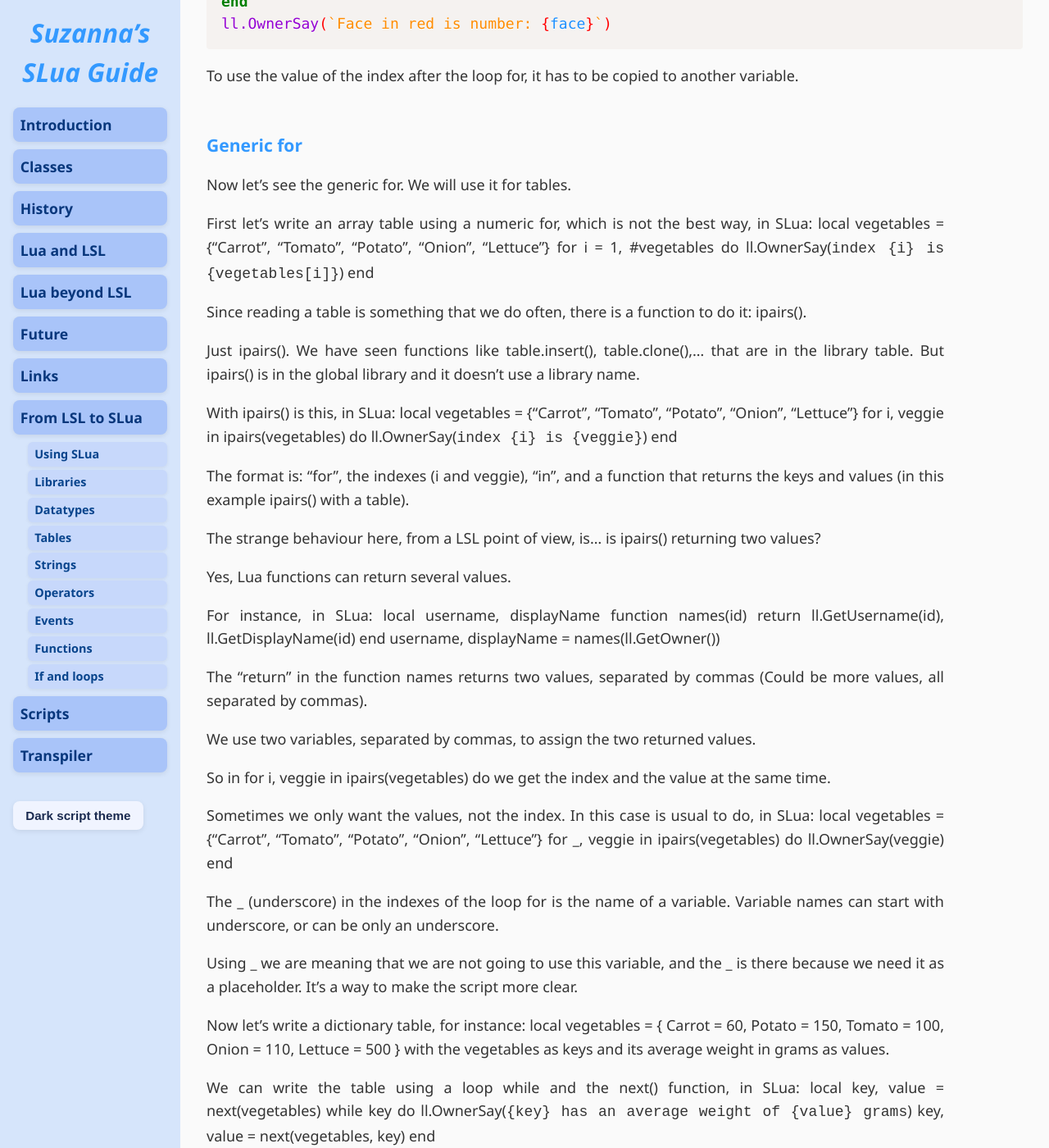
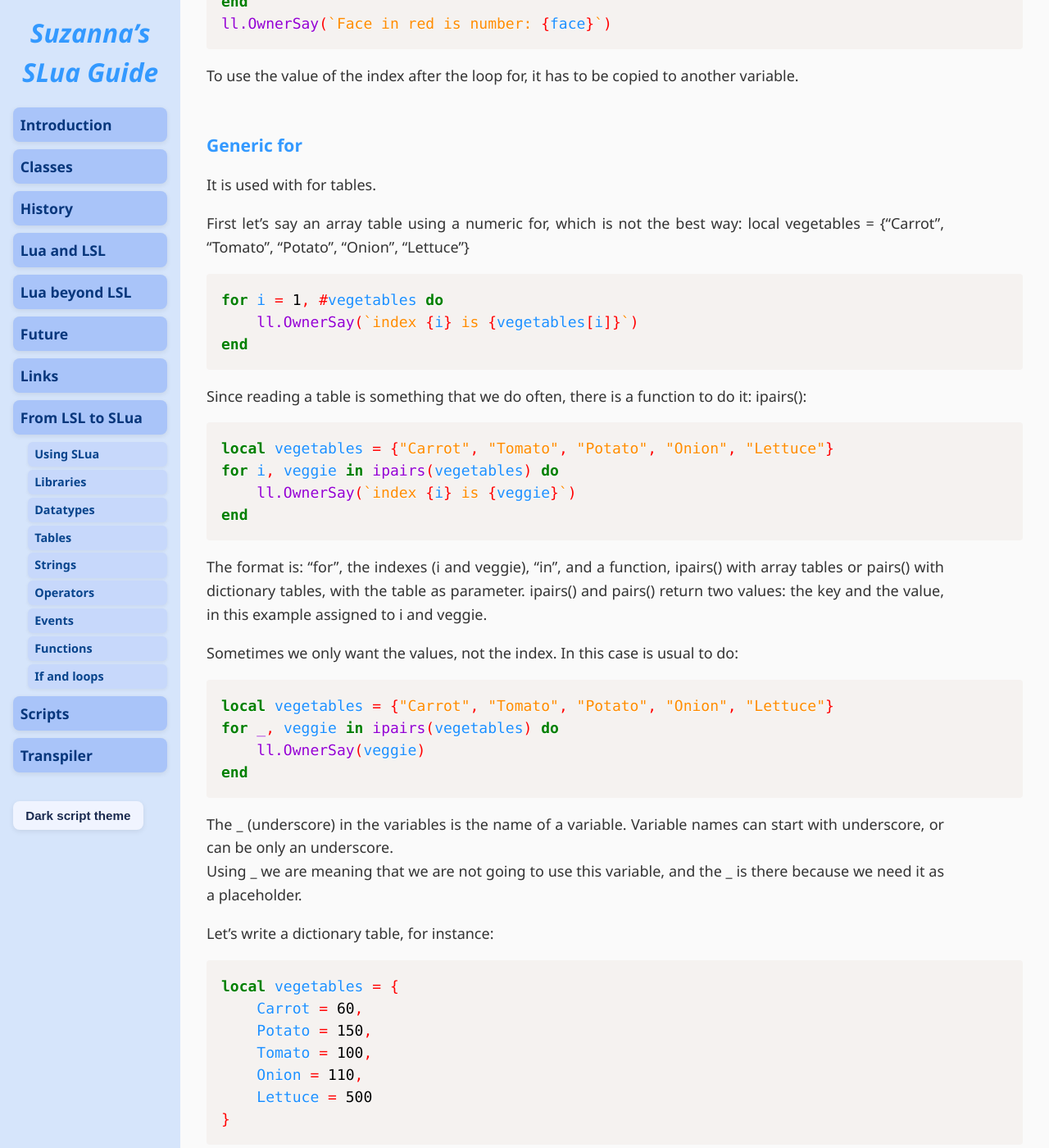
Before and after one commit to Suzanna-Linn/slua, a Jekyll site: the page built from docs/moving-if-and-loops.md, in a window 1280 px wide and 1400 px high, scrolled down 7085 px. Shown: the whole window at 82% size. Built offline with Jekyll 4.4.1, drawn with Linux system fonts in a browser that asks for light colours; nearby versions of some CDN libraries; our own code applies the rules of GitHub Pages for plain Markdown files; comment, search, counter and statistics services are not loaded; some of the changed text lies outside the part shown.

Commit message:
Update moving-if-and-loops.md

```diff
--- a/docs/moving-if-and-loops.md
+++ b/docs/moving-if-and-loops.md
@@ -235,7 +235,7 @@ An example saying the colors of the prim:
 integer totalFaces = llGetNumberOfSides();
 integer i;
 for ( i = 0; i < totalFaces; i++) {
-	llOwnerSay("Face: "+(string)i+" color: "+(string)llGetColor(i));
+	llOwnerSay("Face: " + (string)i + " color: " + (string)llGetColor(i));
 }</code></pre>
 </td><td>
 <pre class="language-slua"><code class="language-slua">-- prim colors (SLua)
@@ -295,186 +295,80 @@ To use the value of the index after the loop for, it has to be copied to another
 
 ### Generic for
 
-Now let's see the generic for. We will use it for tables.
+It is used with for tables.
 
-First let's write an array table using a numeric for, which is not the best way, in SLua:
-	local vegetables = {"Carrot", "Tomato", "Potato", "Onion", "Lettuce"}
-	for i = 1, #vegetables do
-		ll.OwnerSay(`index {i} is {vegetables[i]}`)
-	end
+First let's say an array table using a numeric for, which is not the best way:
+local vegetables = {"Carrot", "Tomato", "Potato", "Onion", "Lettuce"}
+<pre class="language-slua"><code class="language-slua">for i = 1, #vegetables do
+	ll.OwnerSay(`index {i} is {vegetables[i]}`)
+end</code></pre>
 
-Since reading a table is something that we do often, there is a function to do it: ipairs().
+Since reading a table is something that we do often, there is a function to do it: ipairs():
+<pre class="language-slua"><code class="language-slua">local vegetables = {"Carrot", "Tomato", "Potato", "Onion", "Lettuce"}
+for i, veggie in ipairs(vegetables) do
+	ll.OwnerSay(`index {i} is {veggie}`)
+end</code></pre>
 
-Just ipairs(). We have seen functions like table.insert(), table.clone(),... that are in the library table. But ipairs() is in the global library and it doesn't use a library name.
+The format is: "for", the indexes (i and veggie), "in", and a function, ipairs() with array tables or pairs() with dictionary tables, with the table as parameter.
+ipairs() and pairs() return two values: the key and the value, in this example assigned to i and veggie.
 
-With ipairs() is this, in SLua:
-	local vegetables = {"Carrot", "Tomato", "Potato", "Onion", "Lettuce"}
-	for i, veggie in ipairs(vegetables) do
-		ll.OwnerSay(`index {i} is {veggie}`)
-	end
+Sometimes we only want the values, not the index. In this case is usual to do:
+<pre class="language-slua"><code class="language-slua">local vegetables = {"Carrot", "Tomato", "Potato", "Onion", "Lettuce"}
+for _, veggie in ipairs(vegetables) do
+	ll.OwnerSay(veggie)
+end</code></pre>
 
-The format is: "for", the indexes (i and veggie), "in", and a function that returns the keys and values  (in this example ipairs() with a table).
+The _ (underscore) in the variables is the name of a variable. Variable names can start with underscore, or can be only an underscore.
+Using _ we are meaning that we are not going to use this variable, and the _ is there because we need it as a placeholder.
 
-The strange behaviour here, from a LSL point of view, is... is ipairs() returning two values?
-
-Yes, Lua functions can return several values.
-
-For instance, in SLua:
-	local username, displayName
-function names(id)
-	return ll.GetUsername(id), ll.GetDisplayName(id)
-end
-username, displayName = names(ll.GetOwner())
-
-The "return" in the function names returns two values, separated by commas (Could be more values, all separated by commas).
-
-We use two variables, separated by commas, to assign the two returned values.
-
-So in
-	for i, veggie in ipairs(vegetables) do
-we get the index and the value at the same time.
-
-Sometimes we only want the values, not the index. In this case is usual to do, in SLua:
-	local vegetables = {"Carrot", "Tomato", "Potato", "Onion", "Lettuce"}
-	for _, veggie in ipairs(vegetables) do
-		ll.OwnerSay(veggie)
-	end
-
-The _ (underscore) in the indexes of the loop for is the name of a variable. Variable names can start with underscore, or can be only an underscore.
-
-Using _ we are meaning that we are not going to use this variable, and the _ is there because we need it as a placeholder. It's a way to make the script more clear.
-
-Now let's write a dictionary table, for instance:
-local vegetables = {
+Let's write a dictionary table, for instance:
+<pre class="language-slua"><code class="language-slua">local vegetables = {
     Carrot = 60,
     Potato = 150,
     Tomato = 100,
     Onion = 110,
     Lettuce = 500
-}
+}</code></pre>
 with the vegetables as keys and its average weight in grams as values.
 
-We can write the table using a loop while and the next() function, in SLua:
-local key, value = next(vegetables)
+We can write the table using a loop while and the function next():
+<pre class="language-slua"><code class="language-slua">local key, value = next(vegetables)
 while key do
 	ll.OwnerSay(`{key} has an average weight of {value} grams`)
 	key, value = next(vegetables, key)
-end
+end</code></pre>
 
-next() with one parameter returns the first key in the table. With a key as second parameter returns the next key.
-
-And, like ipairs(), it returns two values,  the key and the value.
+next() with one parameter returns the first key in the table. With a key as second parameter returns the next key. And, like ipairs(), it returns two values: the key and the value.
 
 But, being a common process, it also has its own function: pairs().
+pairs() works like ipairs() but in a dictionary table.
 
-pairs() works like ipairs() but in a dictionary table. We need to remember that ipairs() works in array tables only and pairs() in dictionary tables only.
+With for and pairs():
+<pre class="language-slua"><code class="language-slua">for name, weight in pairs(vegetables) do
+	ll.OwnerSay(`{name} has an average weight of {weight} grams`)
+end</code></pre>
 
-With for and pairs(), in SLua:
-for name, weight in pairs(vegetables) do
-	ll.OwnerSay(`{name} has an average weight of {weight} grams`)
-end
-
-It's possible to use our own functions as iterators for the loop for, in the same way than ipairs() and pairs() are working. We will see it in future classes.
-
-Dictionary tables haven't got a defined key order. It's not the order that we added them, it's not an alphabetical order, no order at all. The keys are stored and accesed in the way that is internally more efficient.
+Dictionary tables haven't got a defined key order. It's not the order in which they are added, it's not an alphabetical order, it's no order at all. The keys are stored and accesed in the way that is internally more efficient.
 
 ### Generalized for
 
 ### repeat
 
-The last loop is repeat...until. It's similar to do...while, in LSL:
-	do {
-		// do something
-	} while (condition)    -- loops while the condition is true, ends when it becomes false
-
-In SLua:
-	repeat
-		-- do something
-	until condition    -- loops while the condition is false, ends when it becomes true
-
-So to translate a do...while without changing its condition, it would be, in SLua:
-	repeat
-		-- do something
-	until not (condition)
+The loop is repeat...until. It's similar to do...while, in LSL:
+<table><tr><td>
+<pre class="language-lsl"><code class="language-lsl">do {
+	// do something
+} while (condition)    -- loops while the condition is true, ends when it becomes false</code></pre>
+</td><td>
+<pre class="language-slua"><code class="language-slua">repeat
+	-- do something
+until condition    -- loops while the condition is false, ends when it becomes true</code></pre>
+</td></tr></table>
 
 
-### Expression evaluation
+To translate a do...while without changing its condition:
+<pre class="language-slua"><code class="language-slua">repeat
+	-- do something
+until not (condition)</code></pre>
 
-Now this is more weird, and probably we will not find this problem in a real, or secondreal, script. But it's good to know.
-
-In LSL:
-	integer a = 0;
-	integer b = a * 20 + a = 1;
-	llOwnerSay((string)b);
-
-And in SLua:
-	local a = 0
-	local b = a * 20 + (function() a = 1 return a end)()
-	print(b)
-
-Are both versions the same? What is the value of b?
-
-In SLua b is 1, but in LSL b is 21.
-
-LSL, before doing any calculation, gets all the values in:
-	- assignations
-	- functions
-	- variables
-
-And it gets them from right to left, no matter parentheses, priorities or anything.
-
-So first, from the right:
-	a = 1, assigns 1 to a and gets 1 as the value of a
-
-Next, the other a at the start:
-	a, gets 1 as its values
-
-And the expression, after replacing asisgnations and variables (and functions if there is any) is:
-	integer b = 1 * 20 + 1;
-
-SLua gets the variables and functions, from left to right, as they are needed, so the result is 1 ( 0 * 20 + 1 ).
-
-The correct translation is assigning before the expression:
-	local a = 0
-	a = 1
-	b = a * 20 + a
-	print(b)
-
-We can see the difference more clear with this other example:
-
-In LSL:
-	integer func1() { llOwnerSay("one"); return 1; }
-	integer func2() { llOwnerSay("two"); return 2; }
-	integer func3() { llOwnerSay("three"); return 3; }
-	default { state_entry() {
-		integer b = func1() + func2() + func3();
-	}}
-
-In SLua:
-	function func1() print("one") return 1 end
-	function func2() print("two") return 2 end
-	function func3() print("three") return 3 end
-	local b = func1() + func2() + func3()
-
-b is always 6, but the printed messages are:
-	in LSL: "three", "two", "one"
-	in SLua: "one", "two", "three"
-
-And back to translating this LSL:
-	if ( func1() && func2() )
-
-It's not this:
-	local tmp_func1 = func1()
-	local tmp_func2 = func2()
-	if tmp_func1 ~= 0 and tmp_func2 ~= 0 then
-		--
-	end
-
-But this, executing the function 2 first:
-	local tmp_func2 = func2()
-	local tmp_func1 = func1()
-	if tmp_func1 ~= 0 and tmp_func2 ~= 0 then
-		--
-	end
-
-LSL evaluates all the variables, functions and assignations, from right to left, before looking at the operators. This is why both sides of && and || are always evaluated.
+### block
```
